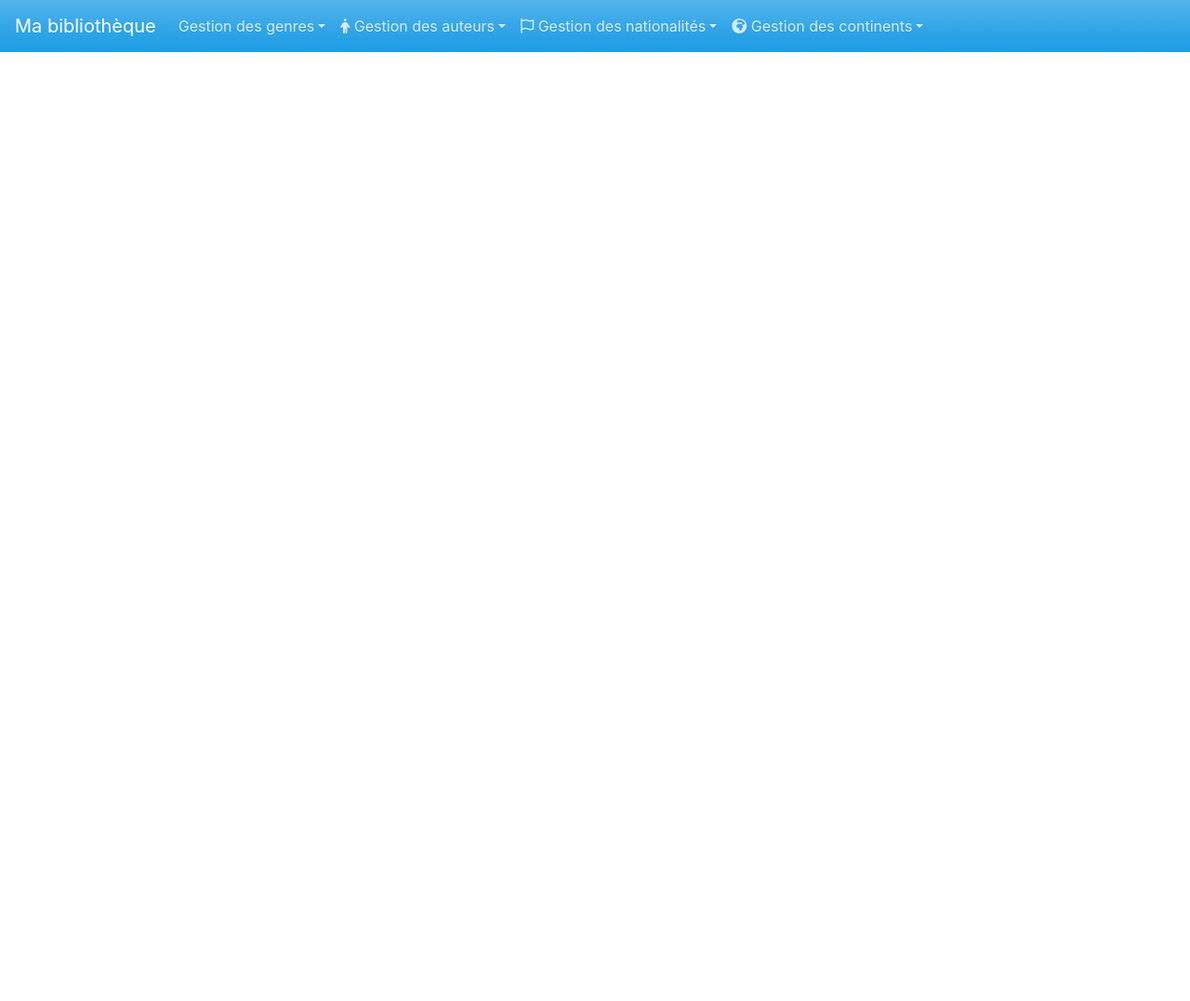
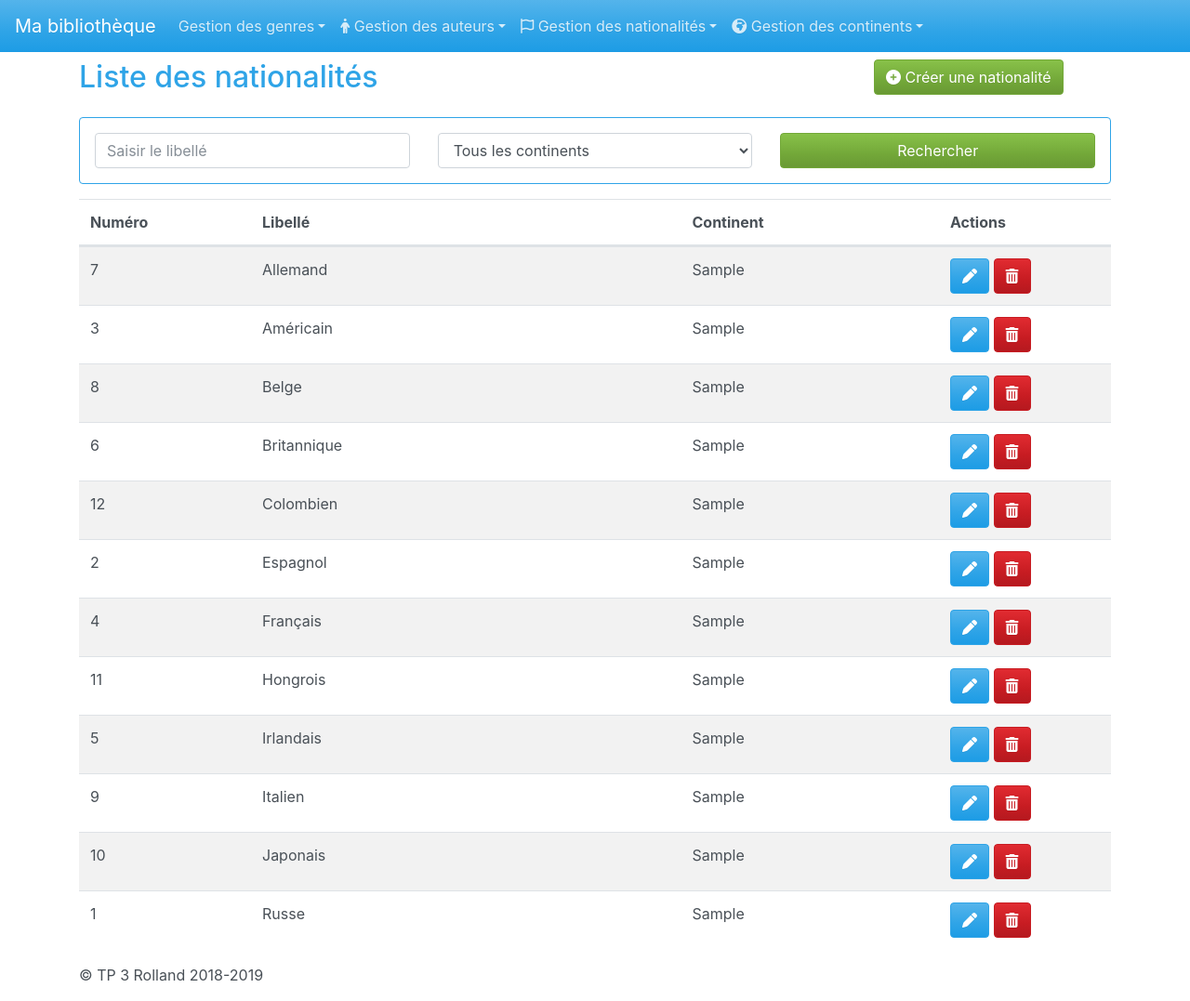
Before and after one commit to BretonFrederic/Udemy, a PHP site: page /index.php?uc=nationalites&action=list in a window 1280 px wide. Shown: the whole page at 93% size. Before the commit the page ends 800 px from the top, so only its background shows below. Run offline with PHP 8.4, Linux system fonts and the light colour scheme; data comes from the database, SQL or seed files in the repository; tables that the repository leaves empty or names only in its code hold one stand-in row (values such as "Sample post"); some libraries are stand-ins or nearby versions.

Commit message:
Gestion de la liste des nationalités

```diff
--- a/PHP_Website/TP_PDO_MVC_Tuto/controllers/continentController.php
+++ b/PHP_Website/TP_PDO_MVC_Tuto/controllers/continentController.php
@@ -3,16 +3,16 @@ $action = $_GET['action'];
 switch($action){
     case 'list':
         $lesContinents = Continent::findAll();
-        include('vues/listeContinents.php');
+        include('vues/continents/listeContinents.php');
         break;
     case 'add':
         $mode = "Ajouter";
-        include('vues/formContinent.php');
+        include('vues/continents/formContinent.php');
         break;
     case 'update':
         $mode = "Modifier";
         $continent = Continent::findById($_GET['num']);
-        include('vues/formContinent.php');
+        include('vues/continents/formContinent.php');
         break;
     case 'delete':
         $continent = Continent::findById($_GET['num']);
--- /dev/null
+++ b/PHP_Website/TP_PDO_MVC_Tuto/controllers/nationaliteController.php
@@ -0,0 +1,57 @@
+<?php
+$action = $_GET['action'];
+switch($action){
+    case 'list':
+        // Traitement du formulaire de recherche
+        $libelle = "";
+        $continentSel = "Tous";
+        if(!empty($_POST['libelle']) || !empty($_POST['continent'])){
+            $libelle = $_POST['libelle'];
+            $continentSel = $_POST['continent'];
+        }
+        $lesContinents = Continent::findAll();
+        $lesNationalites = Nationalite::findAll($libelle, $continentSel);
+        include('vues/nationalites/listeNationalites.php');
+        break;
+    case 'add':
+        $mode = "Ajouter";
+        include('vues/nationalites/formNationalite.php');
+        break;
+    case 'update':
+        $mode = "Modifier";
+        $nationalite = Nationalite::findById($_GET['num']);
+        include('vues/nationalites/formNationalite.php');
+        break;
+    case 'delete':
+        $nationalite = Nationalite::findById($_GET['num']);
+        $nb = Nationalite::delete($nationalite);
+        if($nb == 1){
+            $_SESSION['message']=["success"=>"Le nationalité a bien été supprimé"];
+        }else{
+            $_SESSION['message']=["danger"=>"Le nationalité n'a pas été supprimé"];
+        }
+        header('location: index.php?uc=nationalites&action=list');
+        exit();
+        break;
+    case 'valideForm':
+        $nationalite = new Nationalite();
+        if(empty($_POST['num'])){// cas d'une création
+            $nationalite->setLibelle($_POST['libelle']);
+            $nb = Nationalite::add($nationalite);
+            $message = "ajouté";
+        }else{// cas modification
+            $nationalite->setNum($_POST['num']);
+            $nationalite->setLibelle($_POST['libelle']);
+            $nb = Nationalite::update($nationalite);
+            $message = "modifié";
+        }
+
+        if($nb == 1){
+            $_SESSION['message']=["success"=>"La nationalité a bien été $message"];
+        }else{
+            $_SESSION['message']=["danger"=>"La nationalité a bien été $message"];
+        }
+        header('location: index.php?uc=nationalites&action=list');
+        exit();
+        break;
+}
--- a/PHP_Website/TP_PDO_MVC_Tuto/index.php
+++ b/PHP_Website/TP_PDO_MVC_Tuto/index.php
@@ -1,6 +1,7 @@
 <?php ob_start();
 session_start();
 include("modeles/Continent.php");
+include("modeles/Nationalite.php");
 include("modeles/monPdo.php");
 include("vues/header.php");
 include("vues/messagesFlash.php");
@@ -14,6 +15,9 @@ switch($uc){
     case 'continents':
         include('controllers/continentController.php');
         break;
+    case 'nationalites':
+        include('controllers/nationaliteController.php');
+        break;
 }
 
 include "vues/footer.php"; ?>
--- a/PHP_Website/TP_PDO_MVC_Tuto/modeles/Nationalite.php
+++ b/PHP_Website/TP_PDO_MVC_Tuto/modeles/Nationalite.php
@@ -79,10 +79,19 @@ class Nationalite{
      *
      * @return array Nationalite[] d'objet nationalité
      */
-    public static function findAll() : array
+    public static function findAll(?string $libelle = "", ?string $continent = "Tous") : array
     {
-        $req = MonPdo::getInstance()->prepare("select n.num as 'numero', n.libelle as 'libNation', c.libelle as 'libContinent' from nationalite n, continent c where n.numContinent = c.num");
-        // FETCH_PROPS_LATE pour passer par le constructeur pour construire l'objet.
+        // Préparation de la requête
+        $texteReq = "select n.num as 'numero', n.libelle as 'libNation', c.libelle as 'libContinent' from nationalite n, continent c where n.numContinent = c.num";
+        if($libelle != ""){
+            $texteReq .= " and n.libelle like '%" .$libelle."%'";
+        }
+        if($continent != "Tous") {
+            $texteReq .= " and c.num =" .$continent;
+        }
+        $texteReq .= " order by n.libelle";
+
+        $req = MonPdo::getInstance()->prepare($texteReq);
         $req->setFetchMode(PDO::FETCH_OBJ);
         $req->execute();
         $lesResultats = $req->fetchAll();
@@ -114,8 +123,10 @@ class Nationalite{
     public static function add(Nationalite $nationalite) :int
     {
         $req = MonPdo::getInstance()->prepare("insert into nationalite(libelle,numContinent) values(:libelle, :numContinent)");
-        $req->bindParam(':libelle', $nationalite->getLibelle());
-        $req->bindParam(':numContinent', $nationalite->numContinent);
+        $libelle = $nationalite->getLibelle();
+        $num = $nationalite->numContinent;
+        $req->bindParam(':libelle', $libelle);
+        $req->bindParam(':numContinent', $num);
         $nb = $req->execute();
         return $nb;
     }
@@ -129,9 +140,12 @@ class Nationalite{
     public static function update(Nationalite $nationalite) :int
     {
         $req = MonPdo::getInstance()->prepare("update table set nationalite set libelle = :libelle, numContinent = :numContinent where num = :id");
-        $req->bindParam(':id', $nationalite->getNum());
-        $req->bindParam(':libelle', $nationalite->getLibelle());
-        $req->bindParam(':numContinent', $nationalite->numContinent);
+        $num = $nationalite->getNum();
+        $libelle = $nationalite->getLibelle();
+        $numC = $nationalite->numContinent;
+        $req->bindParam(':id', $num);
+        $req->bindParam(':libelle', $libelle);
+        $req->bindParam(':numContinent', $numC);
         $nb = $req->execute();
         return $nb;
     }
@@ -145,10 +159,25 @@ class Nationalite{
     public static function delete(Nationalite $nationalite) :int
     {
         $req = MonPdo::getInstance()->prepare("delete from nationalite where num = :id");
-        $req->bindParam(':id', $nationalite->getNum());
+        $num = $nationalite->getNum();
+        $req->bindParam(':id', $num);
         $nb = $req->execute();
         return $nb;
     }
 
 
+
+    /**
+     * Set numero de nationalité
+     *
+     * @param  [int]  $num  Numero de nationalité
+     *
+     * @return  self
+     */
+    public function setNum(int $num)
+    {
+        $this->num = $num;
+
+        return $this;
+    }
 }
--- a/PHP_Website/TP_PDO_MVC_Tuto/vues/header.php
+++ b/PHP_Website/TP_PDO_MVC_Tuto/vues/header.php
@@ -62,8 +62,8 @@
         <li class="nav-item dropdown">
           <a class="nav-link dropdown-toggle" href="#" id="dropdown01" data-toggle="dropdown" aria-haspopup="true" aria-expanded="false"><i class="fa-regular fa-flag"></i> Gestion des nationalités</a>
           <div class="dropdown-menu" aria-labelledby="dropdown01">
-            <a class="dropdown-item" href="listeNationalites.php">Liste des nationalités</a>
-            <a class="dropdown-item" href="formAjoutNationalite.php">Ajouter une nationalité</a>
+            <a class="dropdown-item" href="index.php?uc=nationalites&action=list">Liste des nationalités</a>
+            <a class="dropdown-item" href="index.php?uc=nationalites&action=add">Ajouter une nationalité</a>
           </div>
         </li>
         <li class="nav-item dropdown">
--- /dev/null
+++ b/PHP_Website/TP_PDO_MVC_Tuto/vues/nationalites/listeNationalites.php
@@ -0,0 +1,66 @@
+<div class="container mt-5">
+    <div class="row pt-3">
+
+        <div class="col-9">
+            <h2>Liste des nationalités</h2>
+        </div>
+        <div class="col-3">
+            <a href="index.php?uc=nationalites&action=add" class='btn btn-success'><i class="fas fa-plus-circle"></i> Créer une nationalité</a>
+        </div>
+    </div>
+
+    <form id="formrecherche" action="index.php?uc=nationalites&action=list" method="post" class="border border-primary rounded p-3 mt-3 mb-3">
+        <div class="row">
+            <div class="col">
+                <input type="text" class="form-control" id='libelle' placeholder="Saisir le libellé" name="libelle" value="<?php echo $libelle;?>">
+            </div>
+            <div class="col">
+                <select name="continent" class="form-control">
+                    <?php
+                    echo "<option value='Tous'>Tous les continents</option>";
+                    // Modèle Continent setFetchMode(PDO::FETCH_CLASS) utilisation des getters et setters
+                    foreach($lesContinents as $continent){
+                        $selection = $continent->getNum() == $continentSel ? 'selected' : '';
+                        echo "<option value='".$continent->getNum()."'". $selection.">".$continent->getLibelle()."</option>";
+                    }
+                    ?>
+                </select>
+            </div>
+            <div class="col">
+                <button type="submit" class="btn btn-success btn-block">Rechercher</button>
+            </div>
+        </div>
+    </form>
+
+    <table class="table table-hover table-striped">
+        <thead>
+            <tr class="d-flex">
+                <th scope="col" class="col-md-2">Numéro</th>
+                <th scope="col" class="col-md-5">Libellé</th>
+                <th scope="col" class="col-md-3">Continent</th>
+                <th scope="col" class="col-md-2">Actions</th>
+            </tr>
+        </thead>
+        <tbody>
+            <?php
+            foreach ($lesNationalites as $nationalite) {
+                // Modèle Nationalite setFetchMode(PDO::FETCH_OBJ) utilisation des noms de champs database
+                echo "<tr class='d-flex'>";
+                echo "<td class='col-md-2'>$nationalite->numero</td>";
+                echo "<td class='col-md-5'>$nationalite->libNation</td>";
+                echo "<td class='col-md-3'>$nationalite->libContinent</td>";
+
+                // Avec ? on passe en paramètre num=$nationalite->num qui compose l'url
+                echo "<td class='col-md-2'>
+                    <a href='index.php?uc=nationalites&action=Modifier&num=$nationalite->numero' class='btn btn-primary'><i class='fas fa-pen'></i></a>
+                    <a href='#modalSuppression' data-toggle='modal' data-message='Voulez-vous supprimer cette nationalité ?' data-suppression='supprimerNationalite.php?num=$nationalite->numero' class='btn btn-danger'><i class='fas fa-trash-alt'></i></a>
+                </td>";
+                echo "</tr>";
+            }
+
+// supprimerNationalite.php?num=$nationalite->num
+
+            ?>
+        </tbody>
+    </table>
+</div>
```
Also changed, not shown: PHP_Website/TP_PDO_MVC_Tuto/vues/continents/formContinent.php (added, +16 -0 lines), PHP_Website/TP_PDO_MVC_Tuto/vues/continents/listeContinents.php (added, +35 -0 lines), PHP_Website/TP_PDO_MVC_Tuto/vues/nationalites/formNationalite.php (added, +27 -0 lines).
